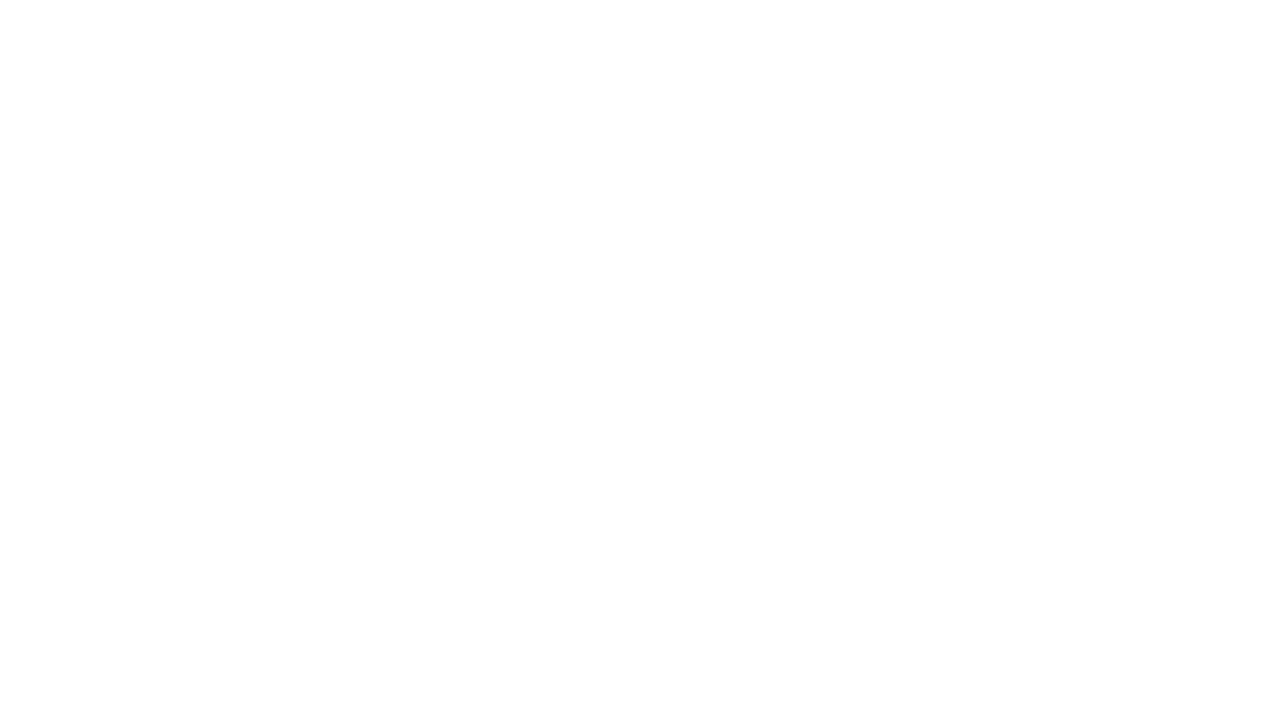
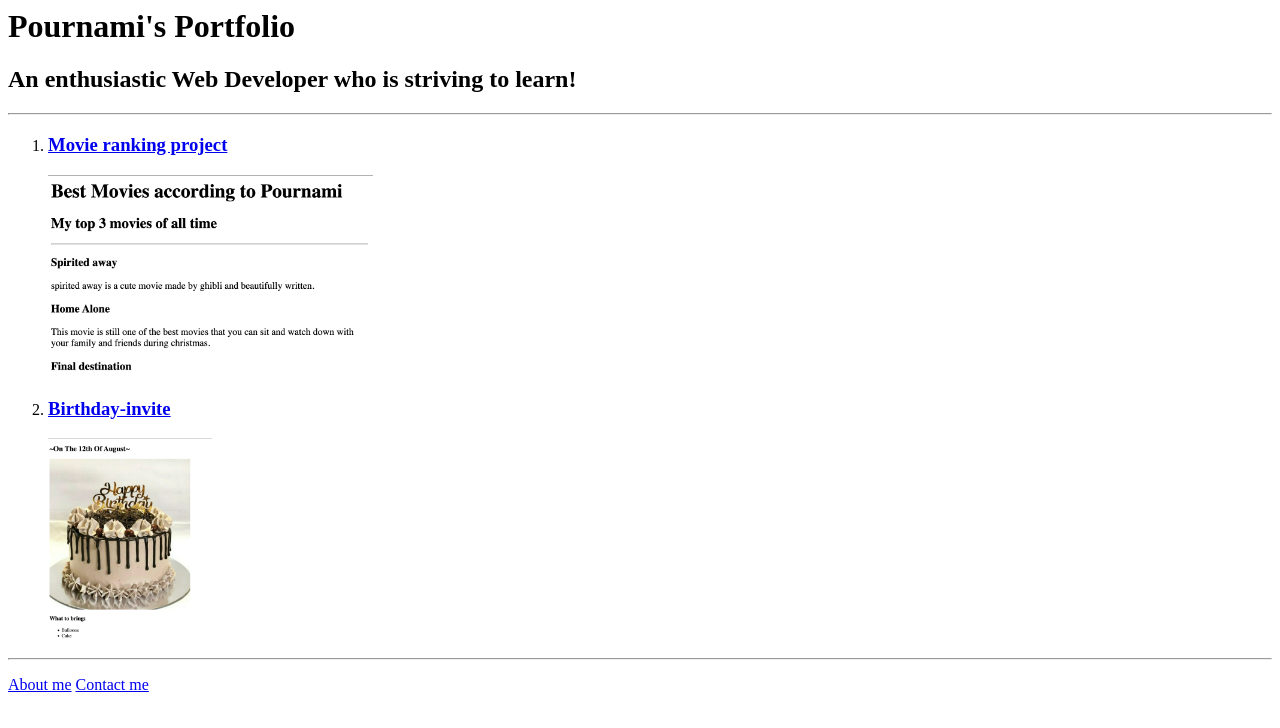
Before and after one commit to pournami-manoj/Html-Portfolio, a plain HTML site: page index.html in a window 1280 px wide. Drawn offline with Linux system fonts and the light colour scheme.

Commit message:
index.html

```diff
--- a/index.html
+++ b/index.html
@@ -1,15 +1,21 @@
-<!-- TODO 1: Create the HTML Boilerplate -->
-
-<!-- TODO 2: Add Your previous projects' HTML into the public folder -->
-
-<!-- TODO 3: Take screenshots of your project previews and add the images to the images folder -->
-
-<!-- TODO 4: Add titles/subtitles etc. -->
-
-<!-- TODO 5: Add a link to the project pages -->
-
-<!-- TODO 6: Add images to show the project previews
-HINT for TODO 6: You can use the height attribute set to 200 to make the image smaller:
-https://developer.mozilla.org/en-US/docs/Web/HTML/Element/img#attr-height -->
-
-<!-- TODO 7: Add the Contact Me and About Me page links -->
+<h1>Pournami's Portfolio</h1>
+<!DOCTYPE html>
+<html lang="en">
+<head>
+    <meta charset="UTF-8">
+    <title>Portfolio</title>
+</head>
+<body>
+<h2>An enthusiastic Web Developer who is striving to learn!</h2>
+<hr/>
+<ol>
+<li><a href="./public/movie-ranking.html"><h3>Movie ranking project</h3></a>
+<img src="./assets/images/movie.png" height="200"/></li>
+<li><a href="./public/birthday-invite.html"><h3>Birthday-invite</h3></a>
+<img src="./assets/images/cake.png" height="200"></li>
+</ol>
+<hr/>
+<p></p>
+<a href="./public/about.html">About me</a> <a href="./public/contact.html">Contact me</a>
+</body>
+</html>
```
